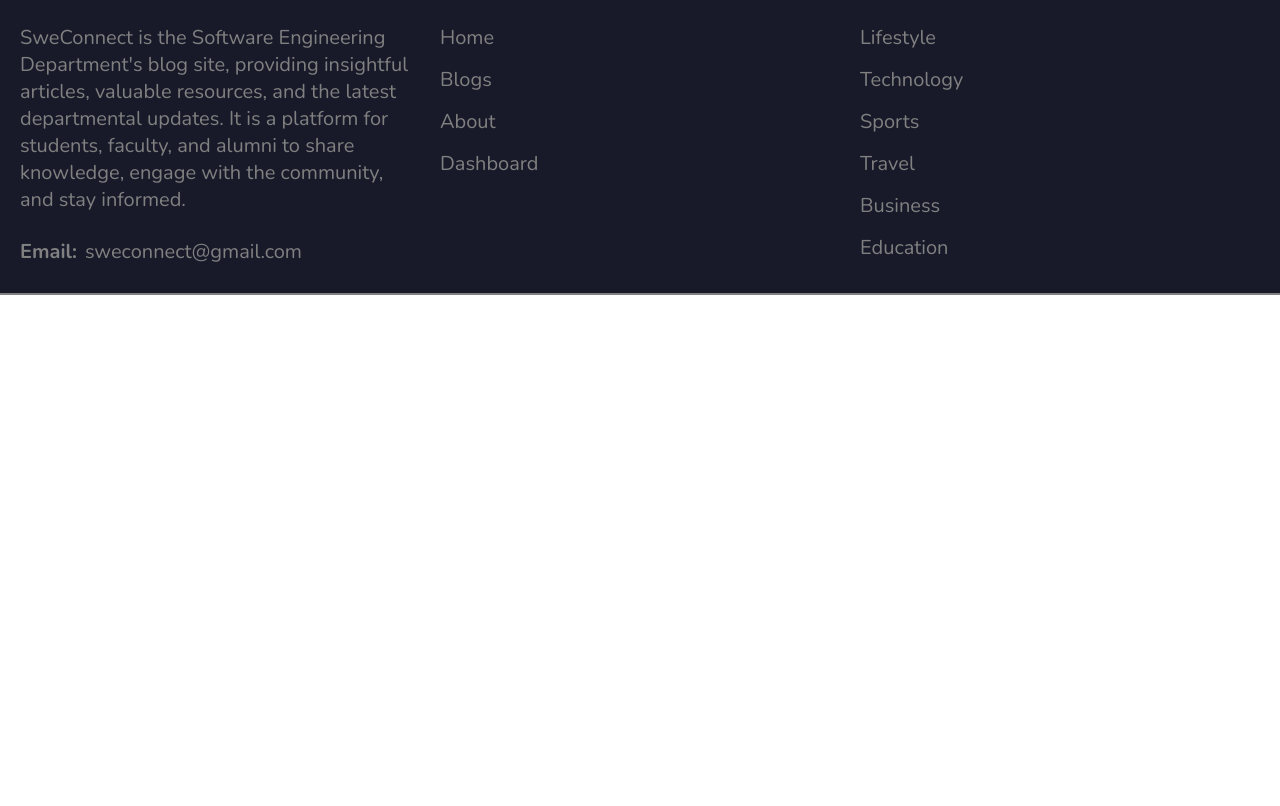
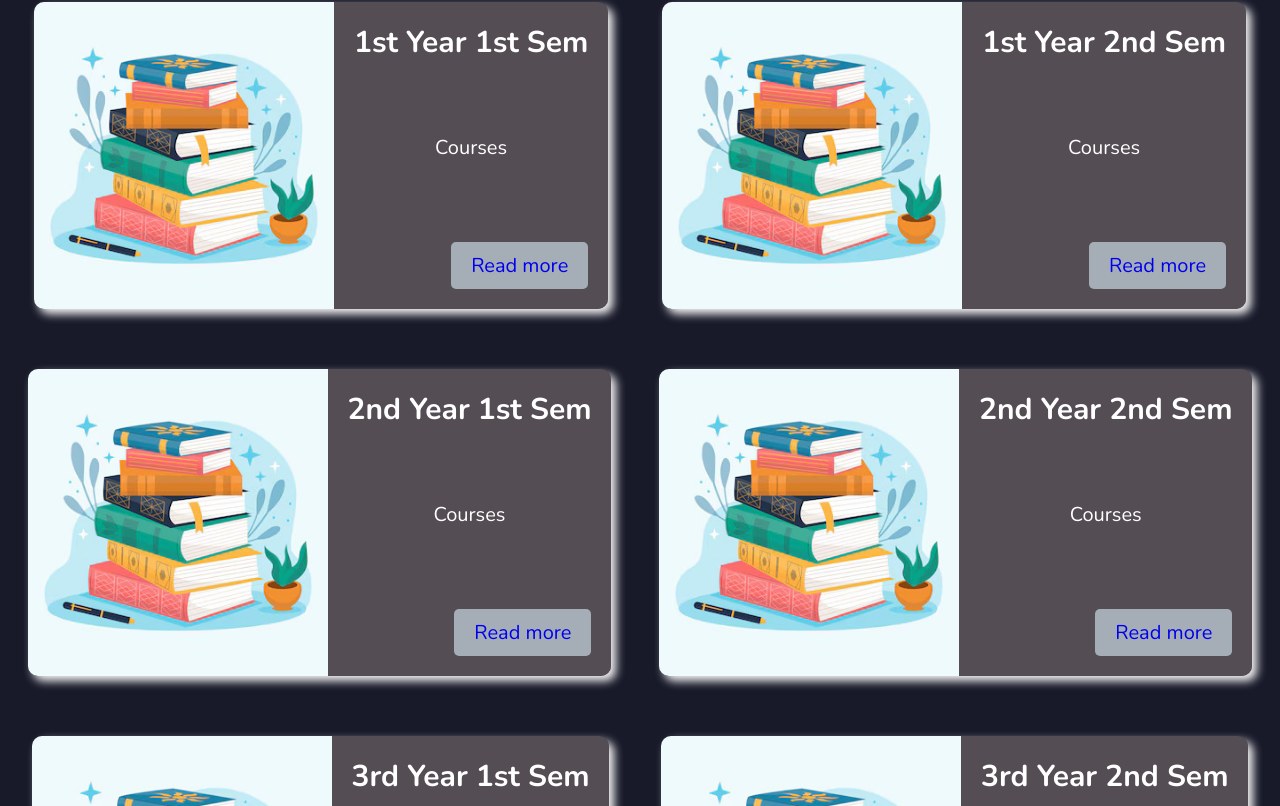
Before and after one commit to AmitHJoy55/Blog-Site-, a React (Vite) app in the folder Frontend/: page /resource in a window 1280 px wide. Shown: the part 1014-1820 px from the top of the page. Before the commit the page ends 1309 px from the top, so only its background shows below. Built offline with nearby package versions, Linux system fonts and the light colour scheme; no server answers.

Commit message:
resoruce page block completed

```diff
--- a/Frontend/src/App.css
+++ b/Frontend/src/App.css
@@ -1613,3 +1613,125 @@ body.dark-mode {
     min-width: 100%;
   }
 }
+
+
+/* ************************ Card For resource *********************** */
+
+.cardresouces {
+  display: flex;
+  background-color: #8577778f;
+  border-radius: 0.5rem;
+  box-shadow: 5px 5px 10px rgb(248, 247, 247);
+  overflow: hidden;
+  margin: 1rem;
+}
+
+.cardresouces figure {
+  margin: 0;
+  flex-shrink: 0;
+}
+
+.card-img-resouces {
+  width: 15rem;
+  height: 100%;
+}
+
+.card-body-resouces {
+  padding: 1rem;
+  display: flex;
+  flex-direction: column;
+  justify-content: space-between;
+  flex-grow: 1;
+}
+
+.card-title-resouces {
+  font-size: 1.5rem;
+  margin: 0 0 0.5rem;
+}
+
+.cardresouces p {
+  margin: 0 0 1rem;
+}
+
+.card-actions-resouces {
+  display: flex;
+  justify-content: flex-end;
+}
+
+.card-actions-resouces .btn-resource {
+  background-color: #a5aeb7;
+  color: white;
+  padding: 0.5rem 1rem;
+  border: none;
+  border-radius: 0.25rem;
+  transition: background-color 0.10s;
+}
+
+
+.card-actions-resouces .btn-resource:hover {
+  background-color: #0375ee;
+  cursor: pointer;
+}
+.card-actions-resouces .btn-resource .linktocourse{
+  text-decoration: none;
+  color: white;
+}
+
+/* **************Resource page part after hero section *********** */
+
+.project__container {
+  text-align: center;
+  display: flex;
+  flex-direction: column;
+}
+/* #projects{
+  padding: 50px 0;
+} */
+
+.projects-list{
+  display: grid;
+  grid-template-columns: repeat(auto-fit,minmax(250px, 1fr));
+  grid-gap: 40px;
+  margin-top: 40px;
+}
+
+
+/* aaaasdfghjklkjhgfds */
+
+/* Assuming you have a styles.css or similar file */
+/* Assuming you have a styles.css or similar file */
+/* .project__container {
+  display: flex;
+  flex-direction: column;
+} */
+
+.project-row {
+  display: flex;
+  justify-content: space-evenly;
+  margin-bottom: 20px;
+}
+
+/* Optional: Adjust card styling as needed */
+.project-card {
+  flex: 0 0 calc(33.333% - 20px); /* Adjust width for 3 cards in a row */
+  margin: 10px; /* Adjust margin as needed */
+  box-sizing: border-box;
+  background-color: #4a4747;
+
+
+}
+.project-card:hover {
+  background: rgb(146, 158, 174);
+  transform: translateY(-15px);
+}
+
+/* Optional: to ensure the cards look good on different screen sizes */
+@media (max-width: 768px) {
+  .project-row {
+    flex-direction: column; /* Stack cards vertically on smaller screens */
+  }
+
+  .project-card {
+    flex: 1 0 100%; /* Stacks cards vertically on smaller screens */
+  }
+}
--- /dev/null
+++ b/Frontend/src/components/miniComponents/Card.jsx
@@ -0,0 +1,25 @@
+import React from 'react';
+
+const Card = ({ title, description, link }) => {
+  return (
+
+    <div className="cardresouces">
+      <figure>
+        <img
+          src="./bookpic.jpg"
+          alt="Movie"
+          className="card-img-resouces"
+        />
+      </figure>
+      <div className="card-body-resouces">
+        <h2 className="card-title-resouces">{title}</h2>
+        <p>{description}</p>
+        <div className="card-actions-resouces">
+          <button className="btn-resource" > <a href={link} className='linktocourse'>Read more</a> </button>
+        </div>
+      </div>
+    </div>
+  );
+};
+
+export default Card;
--- a/Frontend/src/components/miniComponents/CreateBlog.jsx
+++ b/Frontend/src/components/miniComponents/CreateBlog.jsx
@@ -118,7 +118,7 @@ const CreateBlog = () => {
           <textarea
             rows="25"
             className="intro"
-            placeholder="BLOG INTRO..... (Must contain at least 250 characters!)"
+            placeholder="BLOG INTRO..... (Must contain at least 50 characters!)"
             value={intro}
             onChange={(e) => setIntro(e.target.value)}
           />
--- a/Frontend/src/components/pages/Resource.jsx
+++ b/Frontend/src/components/pages/Resource.jsx
@@ -1,14 +1,85 @@
 import React, { useContext } from "react";
 import { Context } from "../../main";
-import HeroResource from '../miniComponents/HeroResource'
+import Card from "../miniComponents/Card";
+import HeroResource from "../miniComponents/HeroResource";
 
-const Resource = () => {
+function Resource() {
   const { mode } = useContext(Context);
+
+  const projectList = [
+    {
+      title: "1st Year 1st Sem",
+      description: "Courses",
+      link: "/resource/1",
+    },
+    {
+      title: "1st Year 2nd Sem",
+      description: "Courses",
+      link: "/resource/2",
+    },
+    {
+      title: "2nd Year 1st Sem",
+      description: "Courses",
+      link: "/resource/3",
+    },
+    {
+      title: "2nd Year 2nd Sem",
+      description: "Courses",
+      link: "/resource/4",
+    },
+    {
+      title: "3rd Year 1st Sem",
+      description: "Courses",
+      link: "/resource/5",
+    },
+    {
+      title: "3rd Year 2nd Sem",
+      description: "Courses",
+      link: "/resource/6",
+    },
+    {
+        title: "4th Year 1st Sem",
+        description: "Courses",
+        link: "/resource/7",
+    },
+    {
+        title: "4th Year 2nd Sem",
+        description: "Courses",
+        link: "/resource/8",
+    },
+  ];
+
+
+  const chunkedProjects = [];
+  while (projectList.length) {
+    chunkedProjects.push(projectList.splice(0, 2));
+  }
+
   return (
+
     <article className={mode === "dark" ? "dark-bg" : "light-bg"}>
       <HeroResource/>
+      <section className="skills section" id="Project">
+
+        <div className="project__container bd-grid">
+          <h1 className="sub-title">Semester</h1>
+
+          {chunkedProjects.map((row, index) => (
+            <div className="project-row" key={index}>
+              {row.map((project, projectIndex) => (
+                <Card
+                  key={projectIndex}
+                  title={project.title}
+                  description={project.description}
+                  link={project.link}
+                />
+              ))}
+            </div>
+          ))}
+        </div>
+      </section>
     </article>
-  )
+  );
 }
 
-export default Resource
+export default Resource;
```
Also changed, not shown: Frontend/public/bookpic.jpg (added).
